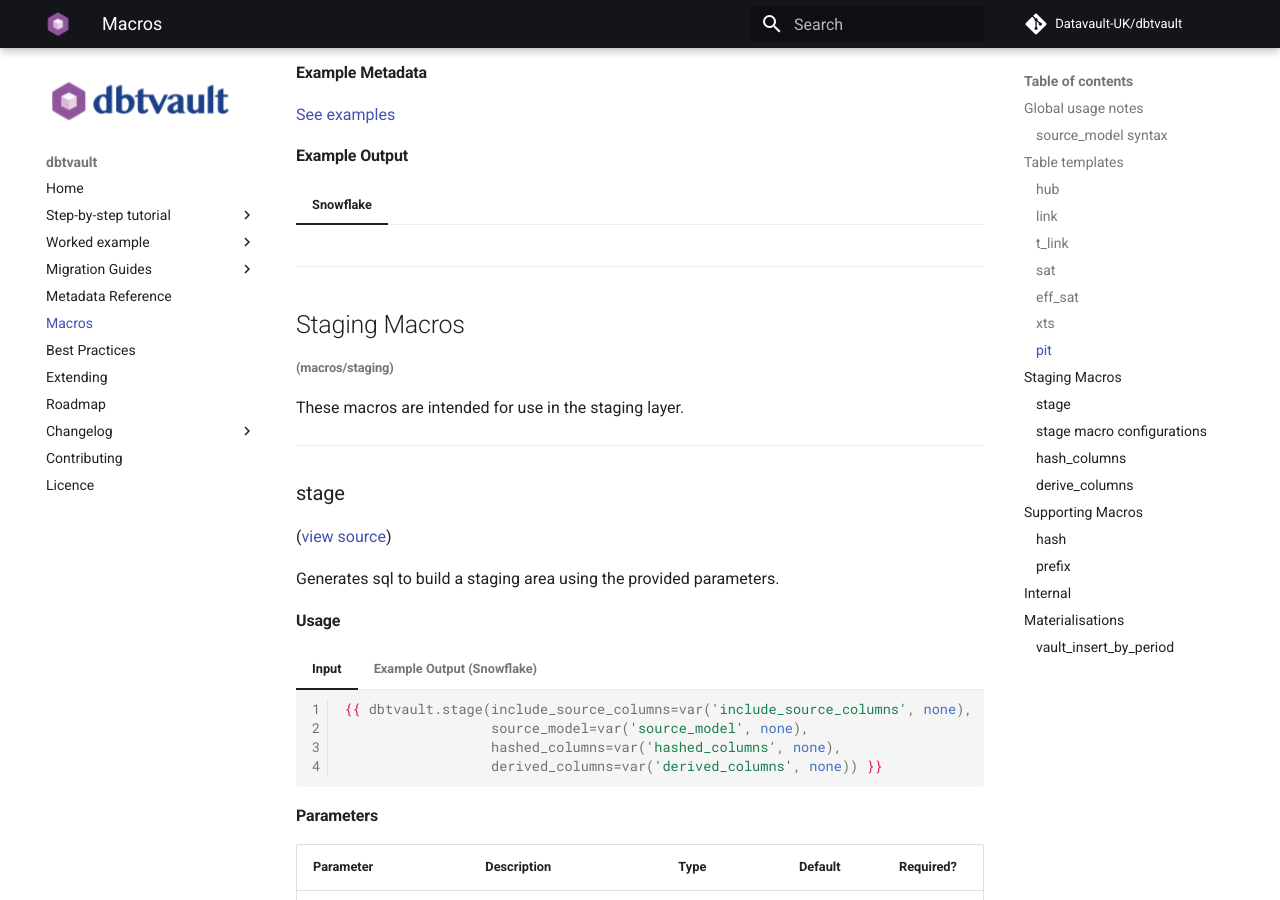
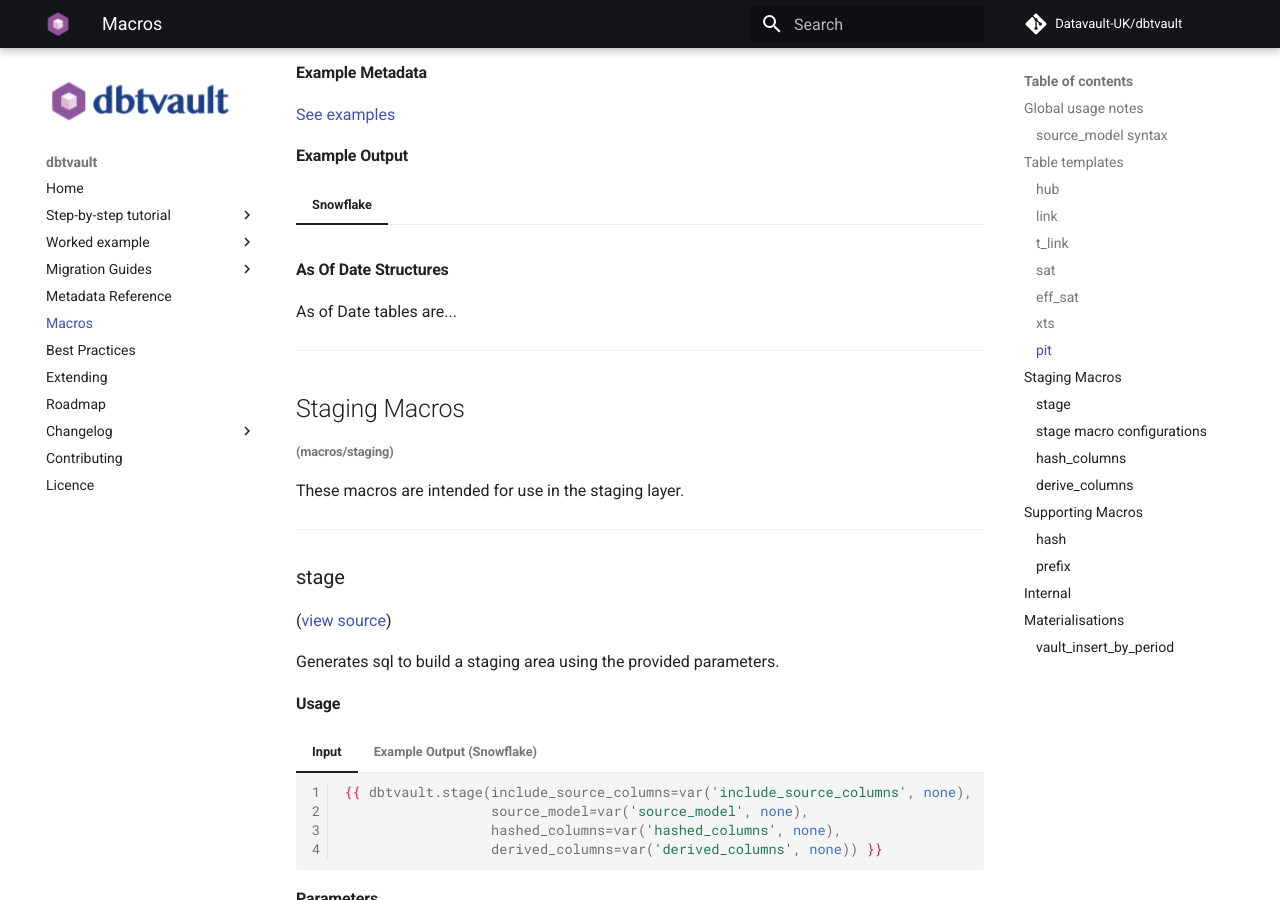
Before and after one commit to Datavault-UK/automate-dv-docs, an MkDocs documentation site: the page built from docs/macros.md, in a window 1280 px wide and 900 px high, scrolled down 10020 px. Built offline with MkDocs 1.6.1 and Material for MkDocs 9.7.7, drawn with Linux system fonts in a browser that asks for light colours; comment, search, counter and statistics services are not loaded.

Commit message:
As of stub
Minor

```diff
--- a/docs/macros.md
+++ b/docs/macros.md
@@ -1039,6 +1039,12 @@
 
 === "Snowflake"
     <SQL HERE>
+
+
+
+#### As Of Date Structures
+
+As of Date tables are...
 
 ___
 
```
